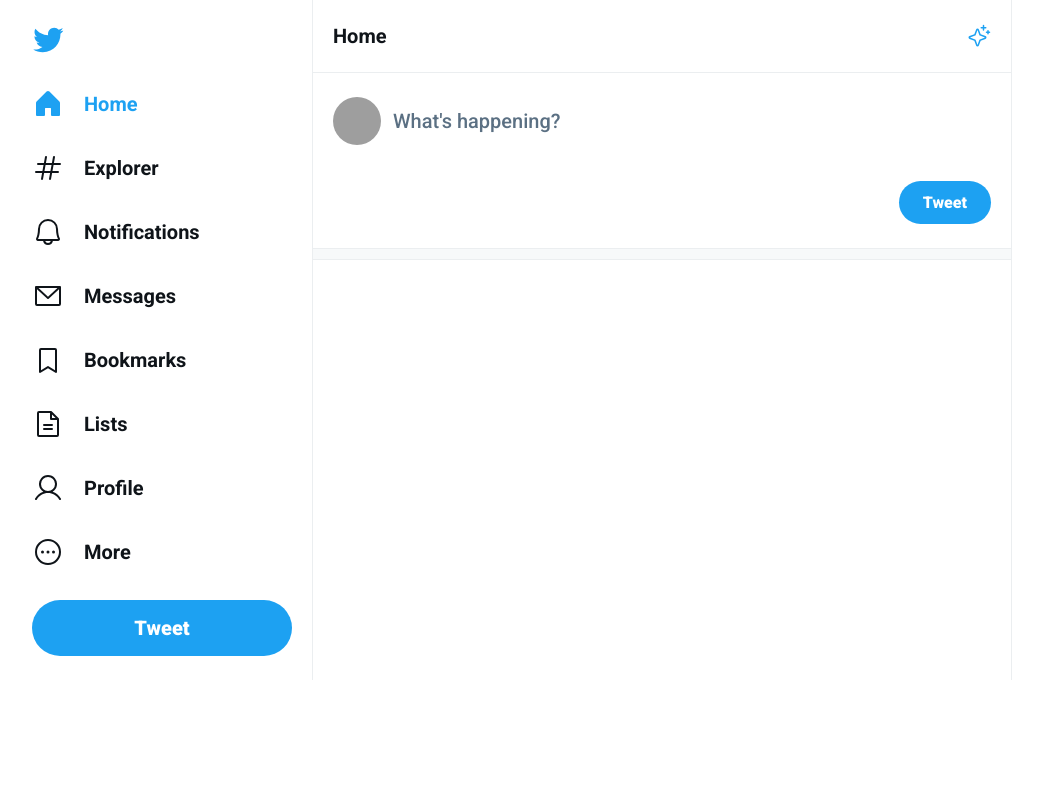
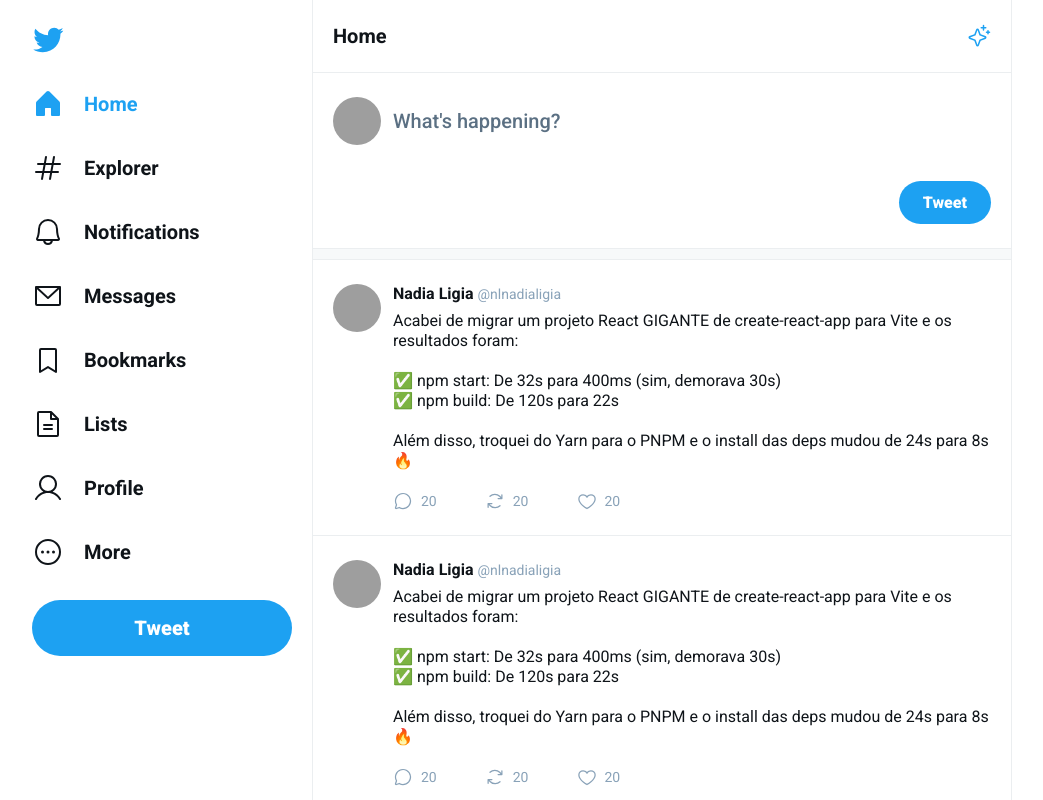
Before and after one commit to nlnadialigia/twitter-ui-masterclass, a React (Vite) app: page / in a window 1280 px wide. Shown: the top 800 px of the page, without its empty margins (128-1171 px from the left). Built offline with nearby package versions, Linux system fonts and the light colour scheme; grey boxes are pictures that could not be loaded.

Commit message:
feat: create tweet list

```diff
--- /dev/null
+++ b/src/components/Tweet.css
@@ -0,0 +1,59 @@
+.tweet {
+  padding: 1.5rem 1.25rem;
+  display: grid;
+  grid-template-columns: 3rem 1fr;
+  gap: 0.75rem;
+  border-bottom: 1px solid var(--border);
+}
+
+.tweet img {
+  width: 3rem;
+  height: 3rem;
+  border-radius: 9999px;
+}
+
+.tweet .tweet-content {
+  display: flex;
+  flex-direction: column;
+  gap: 0.5rem;
+}
+
+.tweet .tweet-content .tweet-content-header {
+  display: flex;
+  align-items: center;
+  gap: 0.25rem;
+}
+
+.tweet .tweet-content .tweet-content-header span {
+  font-size: 0.875rem;
+  color: var(--nickname);
+}
+
+.tweet .tweet-content p {
+  line-height: 1.25;
+}
+
+.tweet .tweet-content .tweet-content-footer {
+  display: flex;
+  align-items: center;
+  gap: 3rem;
+  margin-top: 0.75rem;
+}
+
+.tweet .tweet-content .tweet-content-footer button {
+  display: flex;
+  align-items: center;
+  gap: 0.5rem;
+  background: transparent;
+  font-size: 0.875rem;
+  color: var(--nickname);
+}
+
+.tweet .tweet-content .tweet-content-footer button svg {
+  width: 1.25rem;
+  height: 1.25rem;
+}
+
+.tweet .tweet-content .tweet-content-footer button:hover {
+  color: var(--twitter-blue);
+}
--- a/src/components/Tweet.tsx
+++ b/src/components/Tweet.tsx
@@ -1,15 +1,41 @@
-interface TweetProps {
-  user: string;
-  children: string;
-  likes?: number;
-}
-
-export function Tweet(props: Readonly<TweetProps>) {
+import { ArrowsClockwise, ChatCircle, Heart } from "@phosphor-icons/react";
+import "./Tweet.css";
+export function Tweet() {
   return (
-    <div>
-      <strong className="">{props.user}</strong>
-      <p>{props.children}</p>
-      <button>Like {props.likes ?? 0}</button>
-    </div>
+    <a href="#" className="tweet">
+      <img src="https://github.com/nlnadialigia.png" alt="Nadia Ligia" />
+      <div className="tweet-content">
+        <div className="tweet-content-header">
+          <strong>Nadia Ligia </strong>
+          <span>@nlnadialigia</span>
+        </div>
+        <p>
+          Acabei de migrar um projeto React GIGANTE de create-react-app para
+          Vite e os resultados foram: <br />
+          <br />
+          ✅ npm start: De 32s para 400ms (sim, demorava 30s)
+          <br />
+          ✅ npm build: De 120s para 22s
+          <br />
+          <br />
+          Além disso, troquei do Yarn para o PNPM e o install das deps mudou de
+          24s para 8s 🔥
+        </p>
+        <div className="tweet-content-footer">
+          <button type="button">
+            <ChatCircle />
+            20
+          </button>
+          <button type="button">
+            <ArrowsClockwise />
+            20
+          </button>
+          <button type="button">
+            <Heart />
+            20
+          </button>
+        </div>
+      </div>
+    </a>
   );
 }
--- a/src/global.css
+++ b/src/global.css
@@ -9,6 +9,7 @@
   --border: #ebeef0;
   --placeholder: #5B7083;
   --separator: #f7f9fa;
+  --nickname: #89a2b8;
 }
 
 body {
--- a/src/main.tsx
+++ b/src/main.tsx
@@ -12,6 +12,7 @@
 import React from "react";
 import ReactDOM from "react-dom/client";
 import twitterLogo from "./assets/logo-twitter.svg";
+import { Tweet } from "./components/Tweet";
 import "./global.css";
 
 ReactDOM.createRoot(document.getElementById("root")!).render(
@@ -20,35 +21,35 @@
       <aside className="sidebar">
         <img className="logo" src={twitterLogo} alt="Logo" />
         <nav className="main-navigation">
-          <a href="" className="active">
+          <a href="#" className="active">
             <House weight="fill" />
             Home
           </a>
-          <a href="">
+          <a href="#">
             <Hash />
             Explorer
           </a>
-          <a href="">
+          <a href="#">
             <Bell />
             Notifications
           </a>
-          <a href="">
+          <a href="#">
             <EnvelopeSimple />
             Messages
           </a>
-          <a href="">
+          <a href="#">
             <BookmarkSimple />
             Bookmarks
           </a>
-          <a href="">
+          <a href="#">
             <FileText />
             Lists
           </a>
-          <a href="">
+          <a href="#">
             <User />
             Profile
           </a>
-          <a href="">
+          <a href="#">
             <DotsThreeCircle />
             More
           </a>
@@ -74,6 +75,9 @@
           </form>
           <div className="separator" />
         </main>
+        <Tweet />
+        <Tweet />
+        <Tweet />
       </div>
     </div>
   </React.StrictMode>,
```
